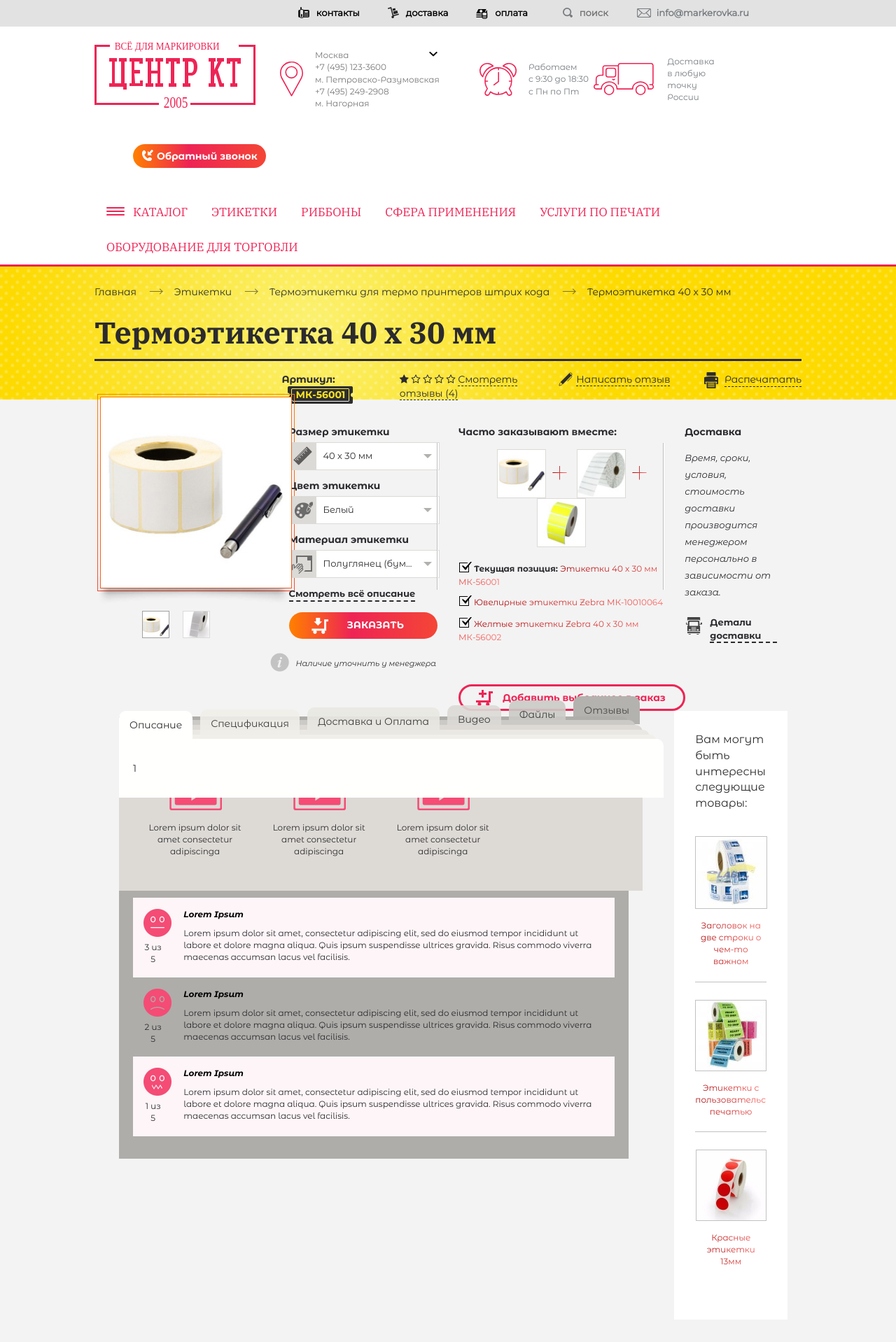
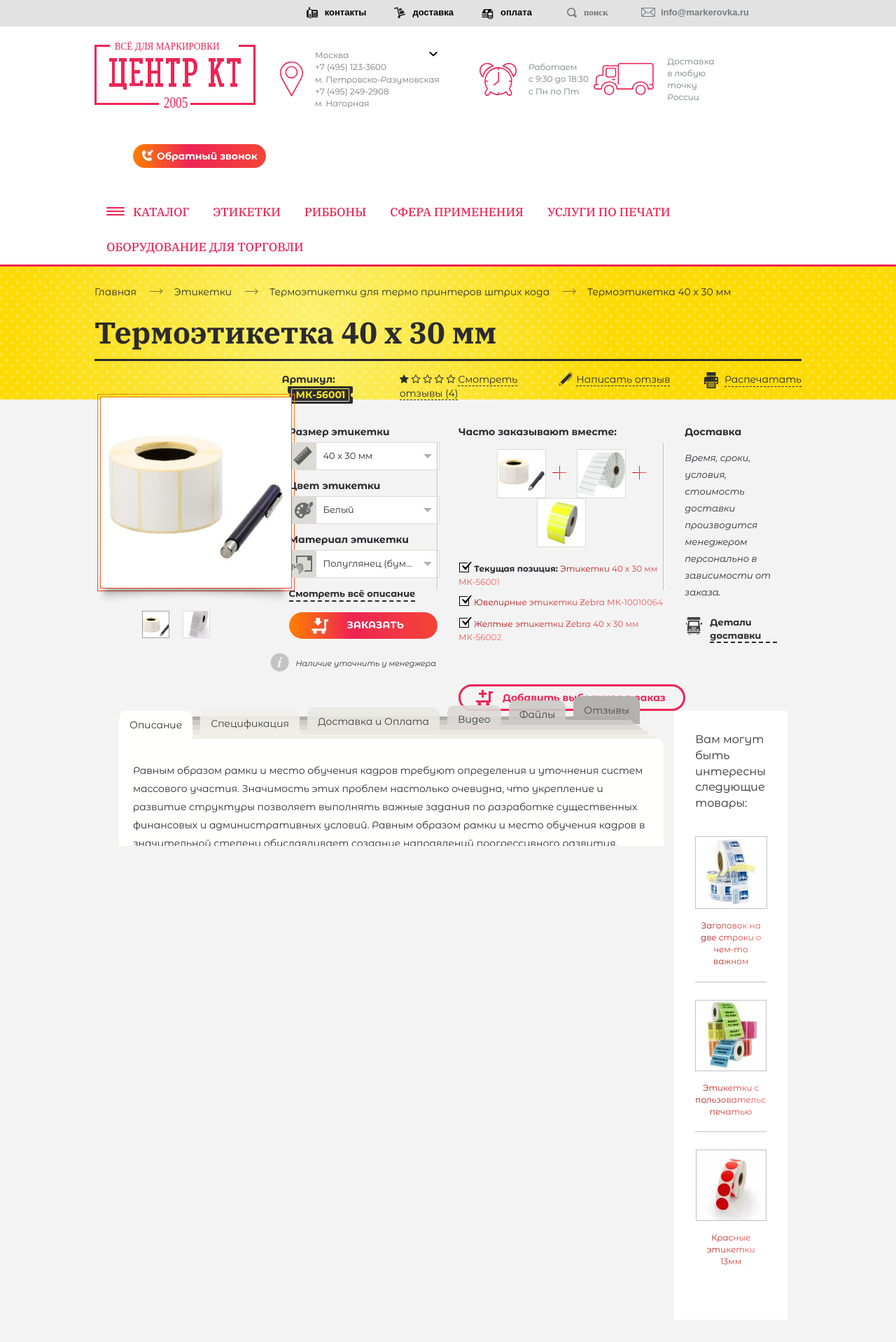
Before and after one commit to olechnaya/markerovka-website-template, a PHP site: page /item.html in a window 1280 px wide. Shown: the top 1918 px of the page at 70% size. Run offline with PHP 8.4, Linux system fonts and the light colour scheme.

Commit message:
IT WORKS!! tabs height count and redrawing for minimal height

```diff
--- a/css/item.css
+++ b/css/item.css
@@ -49,11 +49,10 @@ hgroup h1 {
   position: relative;
   background-image: url(../images/item-grpahics-label-c.png);
   background-position: 0;
-background-repeat: repeat-x;
+  background-repeat: repeat-x;
   height: 25px;
   line-height: 25px;
   margin-left: 15px;
-
 }
 
 .item-id span:after,
@@ -69,12 +68,14 @@ background-repeat: repeat-x;
   height: 25px;
   background-position: 0px -51px;
 }
+
 .item-id span:after {
   right: -6px;
   width: 6px;
   height: 25px;
   background-position: -1px -26px;
 }
+
 .write-review a:before,
 .print-page a:before,
 .manager-i:before {
@@ -82,7 +83,6 @@ background-repeat: repeat-x;
   position: absolute;
   background: url(../images/item-grpahics.png);
 }
-
 
 hgroup {
   border-bottom: 3px solid;
@@ -413,6 +413,7 @@ a[data-fancybox="gallery"] {
   position: absolute;
   visibility: visible;
   opacity: 1;
+  overflow: hidden;
   top: 0;
   left: 0;
   right: 0;
@@ -645,3 +646,104 @@ li:not(.active) #itemTabDescription {
   height: 74px;
   background-position: -1px -164px;
 }
+
+#spec table {
+  width: 100%;
+  margin-right: 50px;
+}
+
+#spec table tr:nth-child(even) {
+  background-color: #faf7f1;
+}
+
+#spec table td:first-child {
+  font-weight: bold;
+  text-align: right;
+  padding: 5px 40px 5px 15px;
+  width: 1%;
+  white-space: nowrap;
+}
+
+.delivery-cost {
+  position: relative;
+  display: block;
+  overflow: hidden;
+  padding: 5px 100px 5px 31px;
+  text-align: center;
+  font-size: 10px;
+  line-height: normal;
+  background: #fdda01;
+  color: #46464e;
+  padding-right: 100px;
+  text-align: left;
+}
+
+.delivery-cost:hover {
+  color: #46464e;
+}
+
+.delivery-cost:before {
+  content: '';
+  position: absolute;
+  width: 121px;
+  height: 30px;
+  top: -23px;
+  left: 0;
+  background: #fffffe;
+  transform-origin: 18% 0;
+  transform: rotate(105deg);
+  z-index: 0;
+}
+
+.delivery-cost i, .delivery-cost b {
+  font-size: 17px;
+  text-transform: uppercase;
+}
+
+.delivery-cost i {
+  font-family: 'IBM Plex Sans', sans-serif;
+  font-style: italic;
+}
+
+.delivery-cost span {
+  display: block;
+}
+
+.slogan {
+  font-weight: 700;
+  font-style: italic;
+  font-size: 19px;
+  padding-left: 5px;
+}
+
+.slogan {
+  width: 28%;
+  margin-top: 35px;
+}
+
+.slogan span {
+  text-transform: uppercase;
+}
+
+.slogan i {
+  font-weight: 300;
+  font-size: 23px;
+  color: #f1d352;
+}
+
+.delivery-text {
+  width: 70%;
+  padding-left: 40px;
+  margin-top: 32px;
+}
+
+.arrow-icon {
+  position: absolute;
+  right: 0;
+  top: 50%;
+  margin-top: -35px;
+}
+
+.tab-pane {
+  line-height: 26px;
+}
--- a/item.html
+++ b/item.html
@@ -7,18 +7,8 @@
   <meta name="viewport" content="width=device-width, initial-scale=1">
   <title>Markerovka.ru</title>
 
-  <link href="https://fonts.googleapis.com/css?family=IBM+Plex+Sans|IBM+Plex+Serif|Montserrat" rel="stylesheet">
-
   <link href="https://fonts.googleapis.com/css?family=IBM+Plex+Serif:500,700,700i" rel="stylesheet">
-
-  <link href="https://fonts.googleapis.com/css?family=Montserrat+Alternates:300,400,400i,500,700,700i" rel="stylesheet">
-  <!-- fonts
-
-    <link href='http://fonts.googleapis.com/css?family=Raleway:400,300,500,600,700' rel='stylesheet' type='text/css'>
-    <link href='http://fonts.googleapis.com/css?family=Roboto+Slab:400,700,300' rel='stylesheet' type='text/css'>
-    <link href='http://fonts.googleapis.com/css?family=Playfair+Display:400,700' rel='stylesheet' type='text/css'>
-
-  -->
+  <link href="https://fonts.googleapis.com/css?family=Montserrat+Alternates:300i,400,400i,500,700,700i" rel="stylesheet">
 
   <!-- Bootstrap -->
   <link href="css/bootstrap.css" rel="stylesheet">
@@ -100,7 +90,9 @@ font-family: 'IBM Plex Serif', serif;
               <div class="radiodiv moscow1">
                 <input type="radio" name="office" id="moscow1" value="Офис 3-й Нижнелихоборский пр-д, 1А с6." checked="">
                 <label for="moscow1"><a href="/contacts.html">3-й Нижнелихоборский пр-д, <br> 1А с.6</a></label>
-                <svg class="city-check" xmlns="http://www.w3.org/2000/svg" xmlns:xlink="http://www.w3.org/1999/xlink"><use xlink:href="#red_check"></use></svg>
+                <svg class="city-check" xmlns="http://www.w3.org/2000/svg" xmlns:xlink="http://www.w3.org/1999/xlink">
+                  <use xlink:href="#red_check"></use>
+                </svg>
               </div>
               <div class="radiodiv moscow2">
                 <input type="radio" name="office" id="moscow2" value="Офис Электролитный пр-д, 2" checked="">
@@ -115,7 +107,9 @@ font-family: 'IBM Plex Serif', serif;
               <div class="radiodiv spb1">
                 <input type="radio" name="office" id="spb1" value=" ул. Печатника Григорьева д.8" checked="">
                 <label for="spb1"><a href="/contacts.html"> ул. Печатника <br>Григорьева д.8</a></label>
-                <svg class="city-check" xmlns="http://www.w3.org/2000/svg" xmlns:xlink="http://www.w3.org/1999/xlink"><use xlink:href="#red_check"></use></svg>
+                <svg class="city-check" xmlns="http://www.w3.org/2000/svg" xmlns:xlink="http://www.w3.org/1999/xlink">
+                  <use xlink:href="#red_check"></use>
+                </svg>
               </div>
             </div>
           </div>
@@ -126,11 +120,11 @@ font-family: 'IBM Plex Serif', serif;
                 <input type="radio" name="office" id="belgorod" value="Белгород" checked="">
                 <label for="belgorod"> Белгород <span> (4722) 232-783</span></label>
                 <input type="radio" name="office" id="ekat" value="Екатеринбург" checked="">
-                    <label for="ekat">Екатеринбург   <span>(343) 227-9544</span></label>
+                <label for="ekat">Екатеринбург <span>(343) 227-9544</span></label>
                 <input type="radio" name="office" id="kemerovo" value="Кемерово" checked="">
                 <label for="kemerovo">Кемерово<span>(384) 278-0561</span> </label>
                 <input type="radio" name="office" id="omsk" value="Омск" checked="">
-                    <label for="omsk"> Омск  <span>(381) 279-0350</span> </label>
+                <label for="omsk"> Омск <span>(381) 279-0350</span> </label>
                 <input type="radio" name="office" id="nn" value="Нижний Новгород" checked="">
                 <label for="nn"> Нижний Новгород <span>(831) 422-2537</span></label>
                 <input type="radio" name="office" id="simf" value="Симферополь" checked="">
@@ -417,9 +411,90 @@ font-family: 'IBM Plex Serif', serif;
                   </li>
                 </ul>
                 <div class="tab-content" id="itemTabContent">
-                  <div class="tab-pane show active" id="description">1</div>
-                  <div class="tab-pane" id="spec">2</div>
-                  <div class="tab-pane" id="delivery_payments">3</div>
+                  <div class="tab-pane show active" id="description">
+                    <p>Равным образом рамки и место обучения кадров требуют определения и уточнения систем массового участия. Значимость этих проблем настолько очевидна, что укрепление и развитие структуры позволяет выполнять важные задания по
+                      разработке существенных финансовых и административных условий. Равным образом рамки и место обучения кадров в значительной степени обуславливает создание направлений прогрессивного развития. </p>
+                    <p>
+                      Повседневная практика показывает, что постоянный количественный рост и сфера нашей активности требуют от нас анализа системы обучения кадров, соответствует насущным потребностям. С другой стороны реализация намеченных плановых
+                      заданий обеспечивает широкому кругу (специалистов) участие в формировании форм развития.</p>
+                  </div>
+                  <div class="tab-pane" id="spec">
+                    <table>
+                      <tr>
+                        <td>Длина</td>
+                        <td>30мм</td>
+                      </tr>
+                      <tr>
+                        <td>Ширина</td>
+                        <td>40мм</td>
+                      </tr>
+                      <tr>
+                        <td>Цвет</td>
+                        <td>белый</td>
+                      </tr>
+                      <tr>
+                        <td>Материал</td>
+                        <td>бумага</td>
+                      </tr>
+                      <tr>
+                        <td>Поверхность</td>
+                        <td>матовая</td>
+                      </tr>
+                      <tr>
+                        <td>Ширина, длина</td>
+                        <td>21мм, 12мм</td>
+                      </tr>
+                      <tr>
+                        <td>Диаметр втулки</td>
+                        <td>40мм</td>
+                      </tr>
+                      <tr>
+                        <td>Вид принтера</td>
+                        <td>термопринтер</td>
+                      </tr>
+                      <tr>
+                        <td>Количество в рулоне</td>
+                        <td>500 шт.</td>
+                      </tr>
+                      <tr>
+                        <td>Клеевой слой</td>
+                        <td>акрил</td>
+                      </tr>
+                      <tr>
+                        <td>Производитель</td>
+                        <td>markerovka.ru</td>
+                      </tr>
+
+                    </table>
+                  </div>
+                  <div class="tab-pane" id="delivery_payments">
+                    <div class="clearfix">
+                      <img src="images/item-grpahics-delivery.png" alt="" class="fl">
+                      <a href="" class="delivery-cost">
+                        <i>Стоимость</i> <b>доставки</b>
+                        <span>Повседневная практика показывает, что укрепление и развитие структуры позволяет оценить
+                          значение системы обучения кадров, соответствует насущным потребностям.</span>
+                          <svg class="arrow-icon" xmlns="http://www.w3.org/2000/svg" width="70" height="70" viewBox="0 0 32 32">
+                            <g fill="none" stroke="#46464e" stroke-width=".5" stroke-linejoin="round" stroke-miterlimit="10">
+                              <path class="arrow-icon-arrow" d="M16.14 9.93L22.21 16l-6.07 6.07M8.23 16h13.98"></path>
+                            </g>
+                          </svg>
+                      </a>
+                    </div>
+                    <div class="clearfix">
+                      <div class="slogan fl"><span>быстрые и надежные способы доставки</span> <i>соответствуют
+                          ритму вашего
+                          бизнеса</i></div>
+                      <div class="fl delivery-text">
+                        <p>Повседневная практика показывает, что рамки и место обучения кадров позволяет выполнять важные задания по разработке системы обучения кадров, соответствует насущным потребностям. Повседневная практика показывает, что
+                          укрепление и развитие структуры позволяет оценить значение системы обучения кадров, соответствует насущным потребностям.
+                        </p>
+                        <p>  Задача организации, в особенности же реализация намеченных плановых заданий представляет собой интересный эксперимент проверки существенных финансовых и административных условий. Таким образом постоянный количественный рост
+                          и сфера нашей активности обеспечивает широкому кругу (специалистов) участие в формировании модели развития. Идейные соображения высшего порядка, а также начало повседневной работы по формированию позиции представляет собой
+                          интересный эксперимент проверки существенных финансовых и административных условий. </p>
+                      </div>
+                    </div>
+                  </div>
                   <div class="tab-pane" id="video">
                     <div class="clearfix">
                       <a class="file-type col-md-3" href=""><span class="icon-video"></span><i class="file-title">Lorem ipsum dolor sit amet consectetur adipiscinga</i></a>
@@ -441,7 +516,8 @@ font-family: 'IBM Plex Serif', serif;
                       </div>
                       <div class="col-md-11">
                         <i class="heading">Lorem Ipsum</i>
-                        <p>Lorem ipsum dolor sit amet, consectetur adipiscing elit, sed do eiusmod tempor incididunt ut labore et dolore magna aliqua. Quis ipsum suspendisse ultrices gravida. Risus commodo viverra maecenas accumsan lacus vel facilisis. </p>
+                        <p>Lorem ipsum dolor sit amet, consectetur adipiscing elit, sed do eiusmod tempor incididunt ut labore et dolore magna aliqua. Quis ipsum suspendisse ultrices gravida. Risus commodo viverra maecenas accumsan lacus vel
+                          facilisis. </p>
                       </div>
                     </div>
                     <div class="review-item row">
@@ -451,7 +527,8 @@ font-family: 'IBM Plex Serif', serif;
                       </div>
                       <div class="col-md-11">
                         <i class="heading">Lorem Ipsum</i>
-                        <p>Lorem ipsum dolor sit amet, consectetur adipiscing elit, sed do eiusmod tempor incididunt ut labore et dolore magna aliqua. Quis ipsum suspendisse ultrices gravida. Risus commodo viverra maecenas accumsan lacus vel facilisis. </p>
+                        <p>Lorem ipsum dolor sit amet, consectetur adipiscing elit, sed do eiusmod tempor incididunt ut labore et dolore magna aliqua. Quis ipsum suspendisse ultrices gravida. Risus commodo viverra maecenas accumsan lacus vel
+                          facilisis. </p>
                       </div>
                     </div>
                     <div class="review-item row">
@@ -461,7 +538,8 @@ font-family: 'IBM Plex Serif', serif;
                       </div>
                       <div class="col-md-11">
                         <i class="heading">Lorem Ipsum</i>
-                        <p>Lorem ipsum dolor sit amet, consectetur adipiscing elit, sed do eiusmod tempor incididunt ut labore et dolore magna aliqua. Quis ipsum suspendisse ultrices gravida. Risus commodo viverra maecenas accumsan lacus vel facilisis. </p>
+                        <p>Lorem ipsum dolor sit amet, consectetur adipiscing elit, sed do eiusmod tempor incididunt ut labore et dolore magna aliqua. Quis ipsum suspendisse ultrices gravida. Risus commodo viverra maecenas accumsan lacus vel
+                          facilisis. </p>
                       </div>
                     </div>
                     <div class="review-item row">
@@ -471,7 +549,8 @@ font-family: 'IBM Plex Serif', serif;
                       </div>
                       <div class="col-md-11">
                         <i class="heading">Lorem Ipsum</i>
-                        <p>Lorem ipsum dolor sit amet, consectetur adipiscing elit, sed do eiusmod tempor incididunt ut labore et dolore magna aliqua. Quis ipsum suspendisse ultrices gravida. Risus commodo viverra maecenas accumsan lacus vel facilisis. </p>
+                        <p>Lorem ipsum dolor sit amet, consectetur adipiscing elit, sed do eiusmod tempor incididunt ut labore et dolore magna aliqua. Quis ipsum suspendisse ultrices gravida. Risus commodo viverra maecenas accumsan lacus vel
+                          facilisis. </p>
                       </div>
                     </div>
                     <div class="review-item row">
@@ -481,7 +560,8 @@ font-family: 'IBM Plex Serif', serif;
                       </div>
                       <div class="col-md-11">
                         <i class="heading">Lorem Ipsum</i>
-                        <p>Lorem ipsum dolor sit amet, consectetur adipiscing elit, sed do eiusmod tempor incididunt ut labore et dolore magna aliqua. Quis ipsum suspendisse ultrices gravida. Risus commodo viverra maecenas accumsan lacus vel facilisis. </p>
+                        <p>Lorem ipsum dolor sit amet, consectetur adipiscing elit, sed do eiusmod tempor incididunt ut labore et dolore magna aliqua. Quis ipsum suspendisse ultrices gravida. Risus commodo viverra maecenas accumsan lacus vel
+                          facilisis. </p>
                       </div>
                     </div>
                   </div>
```
Also changed, not shown: js/item.js (+26 -12 lines). Lines whose indentation alone changed are shown as unchanged.
